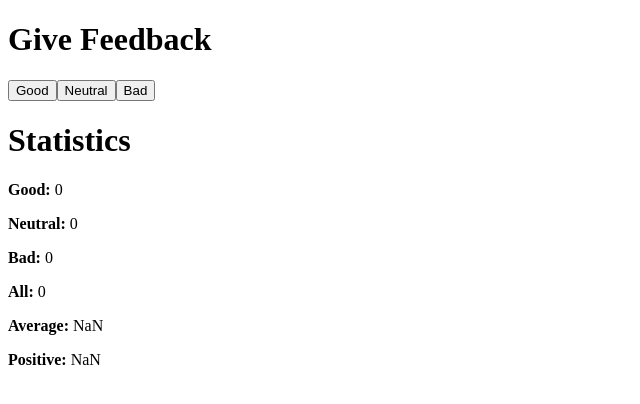
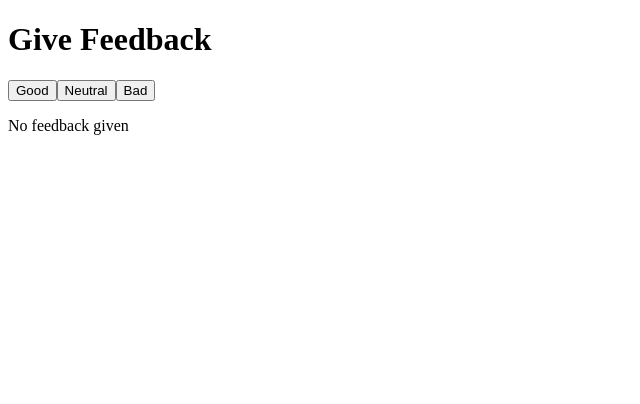
Before and after one commit to aprestoes/fullstackopen-submissions, a React (Vite) app in the folder part1/unicafe/: page / in a window 1280 px wide. Shown: the top 404 px of the page, without its empty margins (0-640 px from the left). Built offline with nearby package versions, Linux system fonts and the light colour scheme; the HTML template or start-up script is replaced by a standard one.

Commit message:
Completed Exercise 1.9

```diff
--- a/part1/unicafe/src/App.jsx
+++ b/part1/unicafe/src/App.jsx
@@ -2,7 +2,6 @@ import { useState } from 'react'
 
 const Button = ({ onClick, text }) => <button onClick={onClick}>{text}</button>
 const Display = ({ counter, text }) => {
-  console.log(counter);
   return (
     <div>
       <p><b>{text}</b> {counter}</p>
@@ -11,6 +10,9 @@ const Display = ({ counter, text }) => {
 };
 
 const Statistics = (props) => {
+  if (!props.stats.total) {
+    return <p>No feedback given</p>
+  } else {
     return (
       <div>
         <h1>Statistics</h1>
@@ -23,6 +25,7 @@ const Statistics = (props) => {
       </div>
   );
   }
+}
 
 const App = () => {
   // save clicks of each button to its own state
@@ -34,9 +37,6 @@ const App = () => {
     //Neutral score is 0, good is +1, bad is -1
 
   const stats = {good: good, neutral: neutral, bad: bad, total: total, score: score};
-
-  console.log("Total: ", total);
-  console.log("Score: ", score);
 
   const handleGood = () => {
     const updatedGood = good + 1;
```
Lines whose indentation alone changed are shown as unchanged.
